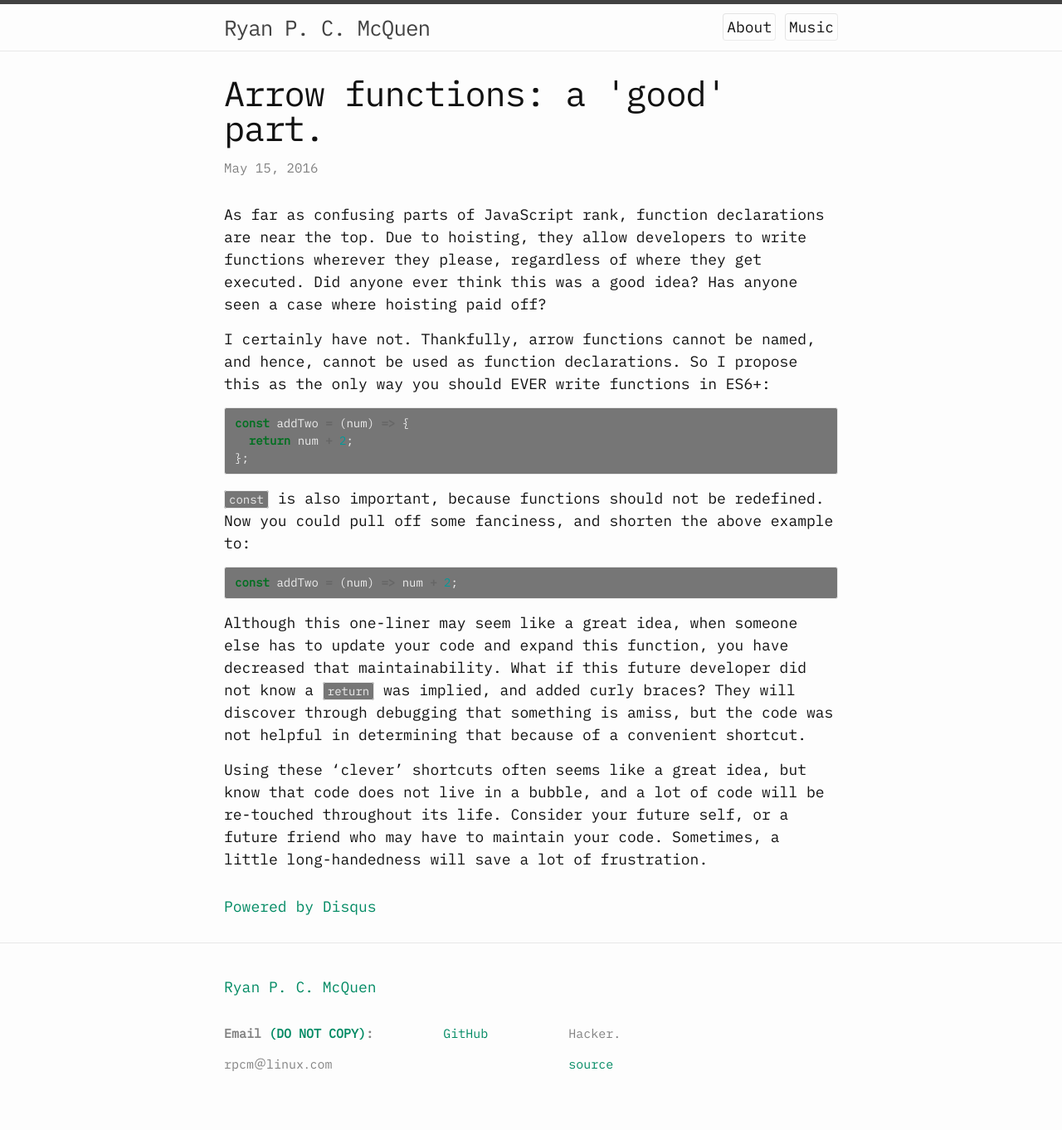
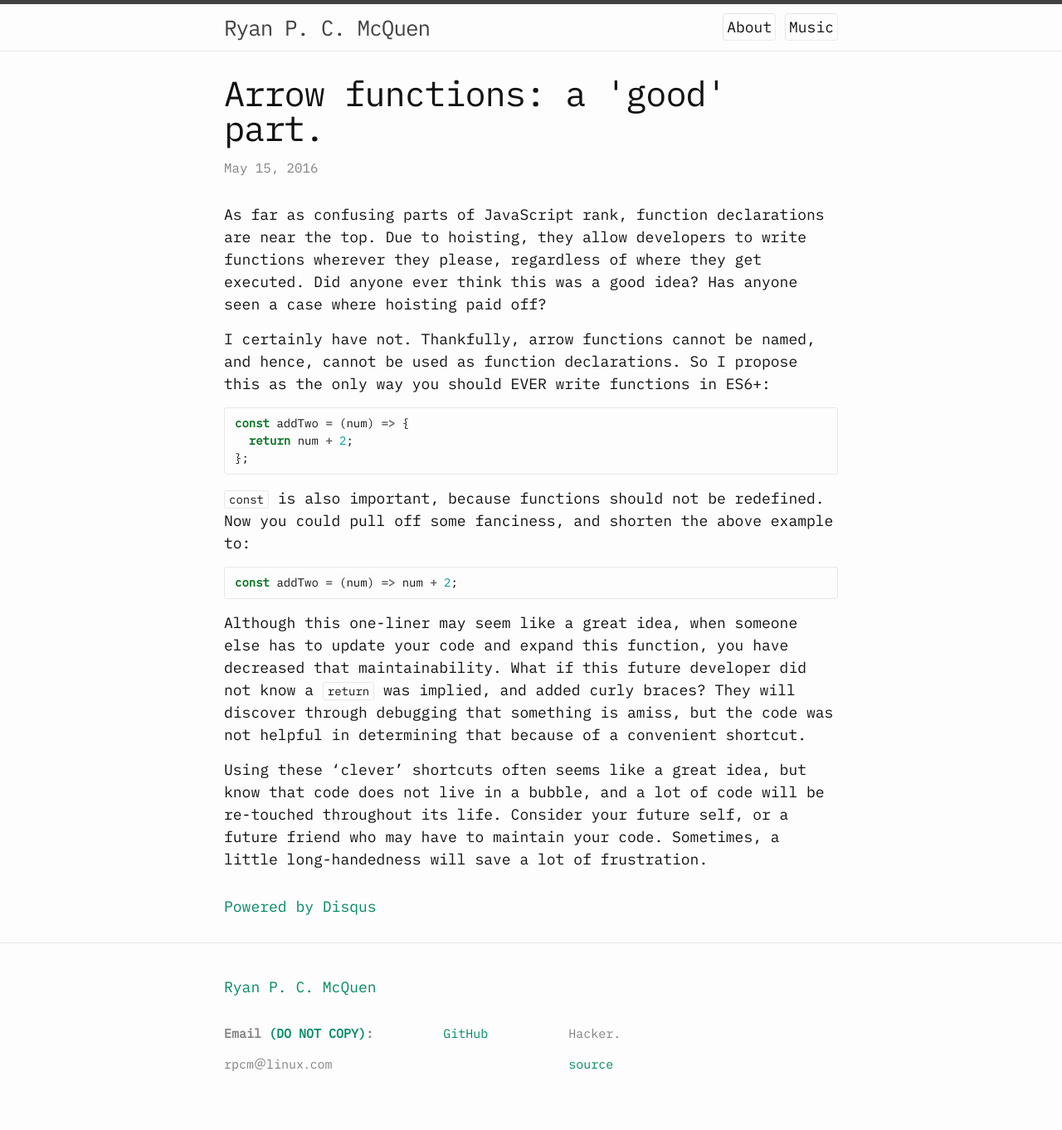
Before and after one commit to ryanpcmcquen/ryanpcmcquen.github.io, a Jekyll site: the page built from _posts/2016-05-15-arrow-functions-a-good-part.md, in a window 1280 px wide. Shown: the whole page at 83% size. Built offline with Jekyll 4.4.1, drawn with Linux system fonts in a browser that asks for light colours; comment, search, counter and statistics services are not loaded.

Commit message:
Comment out blanket code background/color declarations.

```diff
--- a/_sass/_base.scss
+++ b/_sass/_base.scss
@@ -131,8 +131,8 @@ code {
     font-size: 14px;
     border: 1px solid $grey-color-light;
     border-radius: 3px;
-    background-color: #767676;
-    color: #eeeeee;
+//     background-color: #767676;
+//     color: #eeeeee;
 }
 
 code {
```
